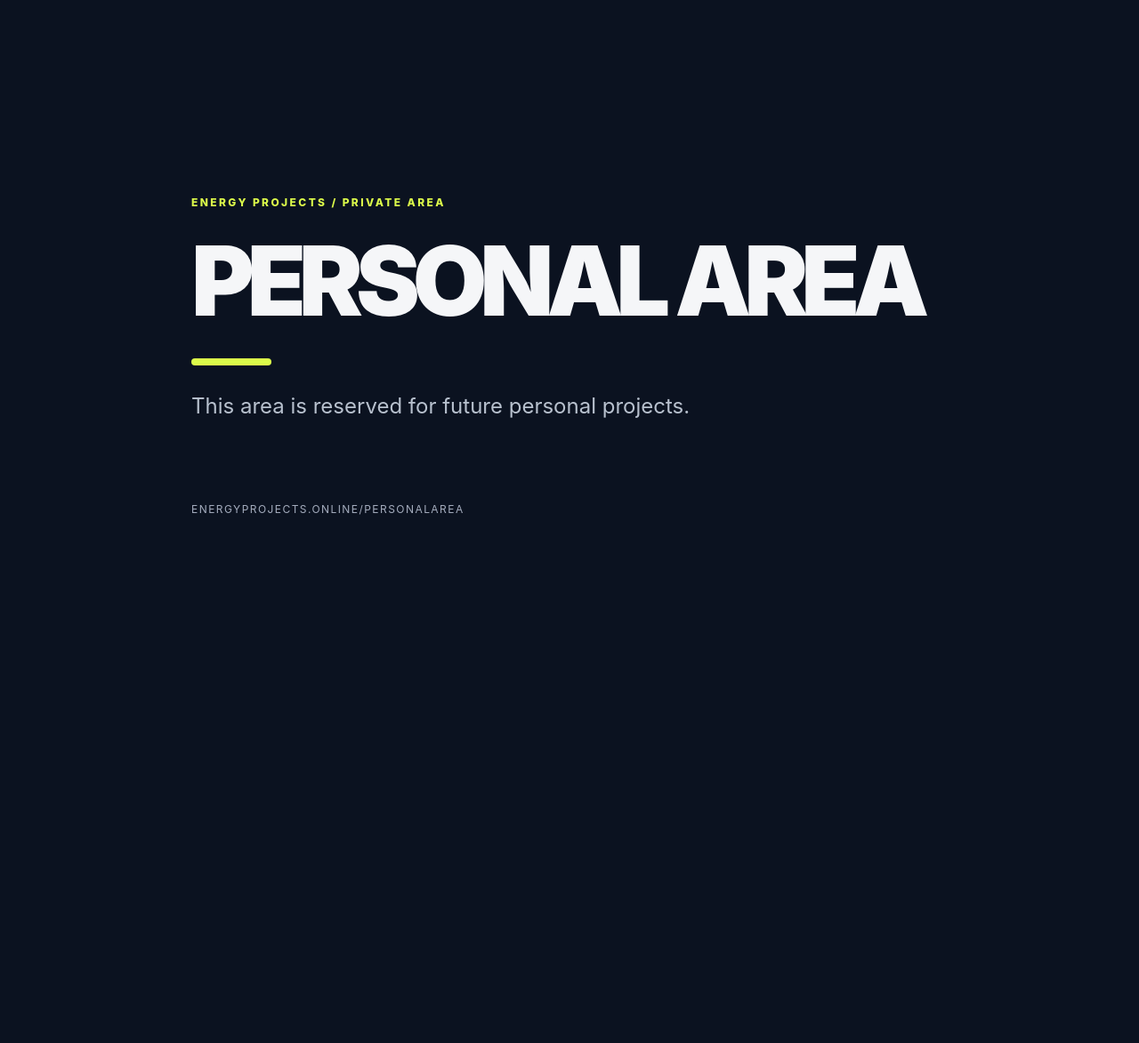
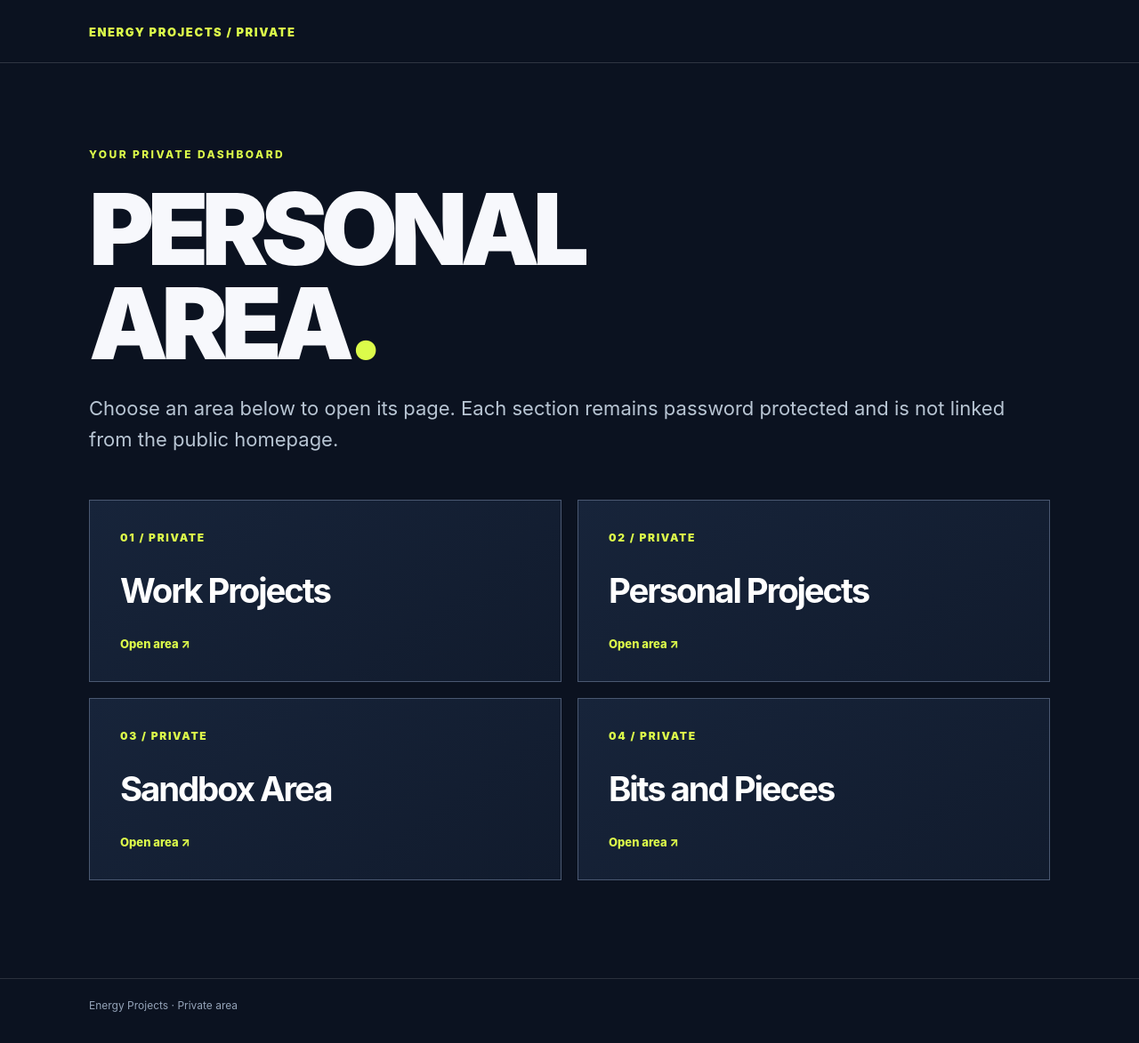
Before and after one commit to splinters1974/Energyprojectsonline, a website: page personalarea/index.html in a window 1280 px wide. Shown: the whole page at 89% size. Before the commit the page ends 800 px from the top, so only its background shows below. Drawn offline with Linux system fonts and the light colour scheme.

Commit message:
Make Personal Area a private dashboard linking to four protected sections

```diff
--- a/personalarea/index.html
+++ b/personalarea/index.html
@@ -1,14 +1,35 @@
 <!doctype html>
-<html lang="en-GB">
-<head>
-<meta charset="utf-8">
-<meta name="viewport" content="width=device-width, initial-scale=1">
-<meta name="robots" content="noindex,nofollow,noarchive">
-<meta name="theme-color" content="#0b1220">
+<html lang="en-GB"><head>
+<meta charset="utf-8"><meta name="viewport" content="width=device-width, initial-scale=1">
+<meta name="robots" content="noindex,nofollow,noarchive"><meta name="theme-color" content="#0b1220">
 <title>Personal Area | Energy Projects</title>
 <style>
-:root{color-scheme:dark}*{box-sizing:border-box}body{margin:0;min-height:100vh;display:grid;place-items:center;background:#0b1220;color:#f5f6f8;font-family:Inter,system-ui,-apple-system,"Segoe UI",sans-serif;padding:24px}main{width:min(850px,100%)}.eyebrow{font-size:12px;font-weight:800;letter-spacing:.2em;text-transform:uppercase;color:#dcfb4a;margin-bottom:30px}h1{font-size:clamp(54px,10vw,108px);line-height:.95;letter-spacing:-.075em;text-transform:uppercase;margin:0 0 35px;font-weight:900}.accent{width:90px;height:8px;background:#dcfb4a;border-radius:8px;margin-bottom:28px}p{color:#b8c1ce;font-size:clamp(18px,2.5vw,24px);line-height:1.5;margin:0}.foot{font-size:12px;letter-spacing:.12em;text-transform:uppercase;color:#a5adbe;margin-top:90px}
-</style>
-</head>
-<body><main><div class="eyebrow">Energy Projects / Private area</div><h1>Personal Area</h1><div class="accent"></div><p>This area is reserved for future personal projects.</p><div class="foot">energyprojects.online/personalarea</div></main></body>
-</html>
+:root{color-scheme:dark;--bg:#0b1220;--lime:#dcfb4a}*{box-sizing:border-box}
+body{margin:0;background:var(--bg);color:#f7f8fc;font-family:Inter,system-ui,-apple-system,"Segoe UI",sans-serif;min-height:100vh}
+.wrap{width:min(1080px,calc(100% - 40px));margin:auto}
+header{border-bottom:1px solid #ffffff26;padding:25px 0}
+.brand{font-weight:900;letter-spacing:.12em;color:var(--lime);font-size:13px;text-decoration:none}
+main{padding:95px 0 110px}
+.eyebrow{font-size:12px;letter-spacing:.2em;font-weight:850;color:var(--lime);text-transform:uppercase}
+h1{font-weight:900;line-height:.95;letter-spacing:-.07em;font-size:clamp(52px,9vw,112px);margin:23px 0 25px}
+.intro{font-size:clamp(17px,2vw,22px);line-height:1.6;color:#b8c5d3;margin:0 0 50px}
+.grid{display:grid;grid-template-columns:repeat(2,minmax(0,1fr));gap:18px}
+.tile{border:1px solid #4a5871;background:linear-gradient(145deg,#17243a,#111b2d);padding:34px;min-height:205px;text-decoration:none;color:white;display:flex;flex-direction:column;justify-content:space-between;transition:transform .2s,border-color .2s}
+.tile:hover,.tile:focus-visible{border-color:var(--lime);transform:translateY(-3px);outline:none}
+.number{font-size:12px;color:var(--lime);font-weight:900;letter-spacing:.14em}
+.tile strong{font-size:clamp(26px,3vw,41px);letter-spacing:-.055em;line-height:1.1}
+.open{font-size:13px;font-weight:800;color:var(--lime)}
+footer{border-top:1px solid #ffffff20;padding:22px 0 35px;color:#94a3b8;font-size:12px}
+@media(max-width:620px){main{padding:65px 0 80px}.grid{grid-template-columns:1fr}.tile{min-height:166px;padding:25px}}
+@media(prefers-reduced-motion:reduce){*{transition:none!important}}
+</style></head><body>
+<header><div class="wrap"><span class="brand">ENERGY PROJECTS / PRIVATE</span></div></header>
+<main class="wrap"><div class="eyebrow">Your private dashboard</div><h1>PERSONAL<br>AREA<span style="color:var(--lime)">.</span></h1>
+<p class="intro">Choose an area below to open its page. Each section remains password protected and is not linked from the public homepage.</p>
+<nav class="grid" aria-label="Private areas">
+<a class="tile" href="/work-projects/"><span class="number">01 / PRIVATE</span><strong>Work Projects</strong><span class="open">Open area ↗</span></a>
+<a class="tile" href="/personal-projects/"><span class="number">02 / PRIVATE</span><strong>Personal Projects</strong><span class="open">Open area ↗</span></a>
+<a class="tile" href="/sandbox-area/"><span class="number">03 / PRIVATE</span><strong>Sandbox Area</strong><span class="open">Open area ↗</span></a>
+<a class="tile" href="/bits-and-pieces/"><span class="number">04 / PRIVATE</span><strong>Bits and Pieces</strong><span class="open">Open area ↗</span></a>
+</nav></main><footer><div class="wrap">Energy Projects · Private area</div></footer>
+</body></html>
```
